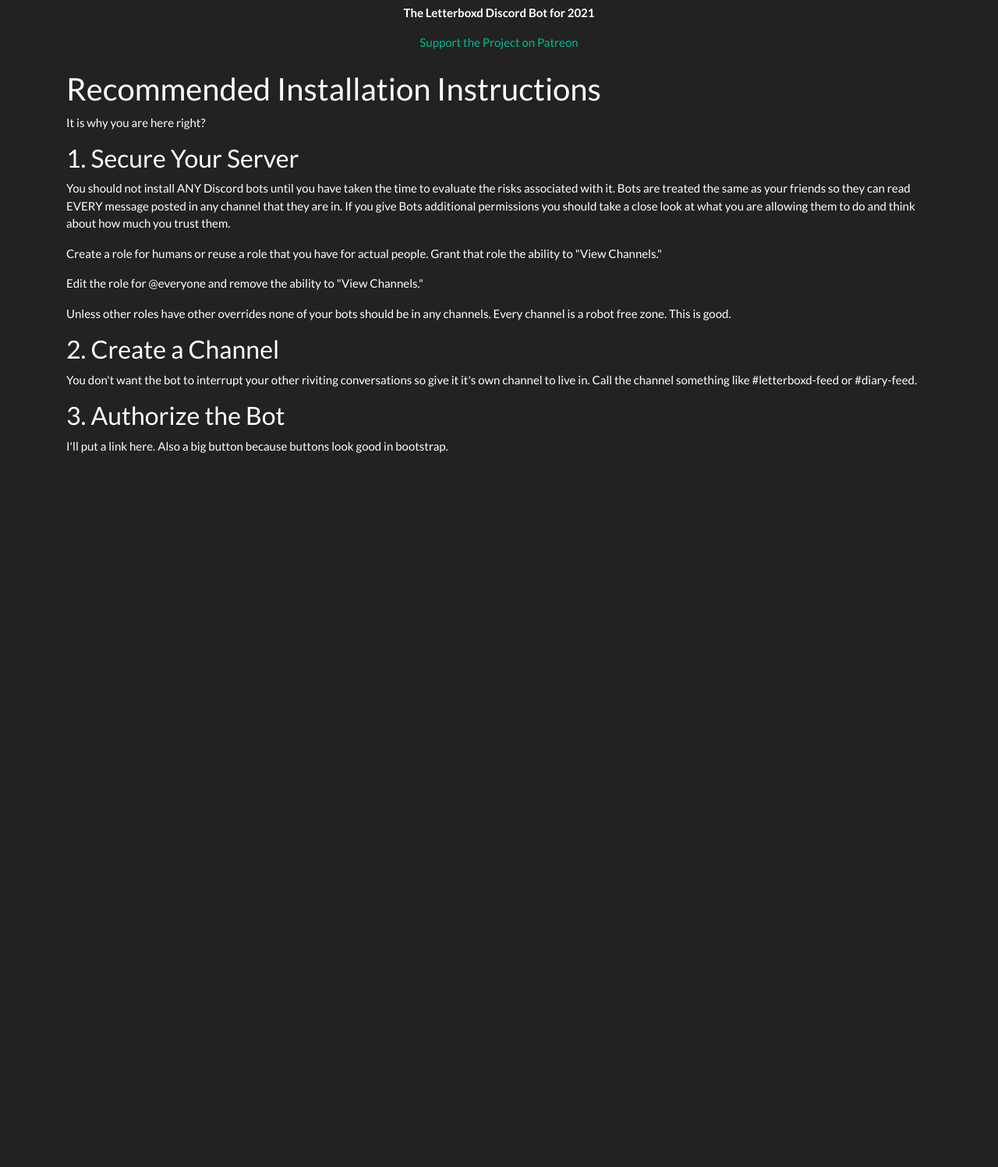
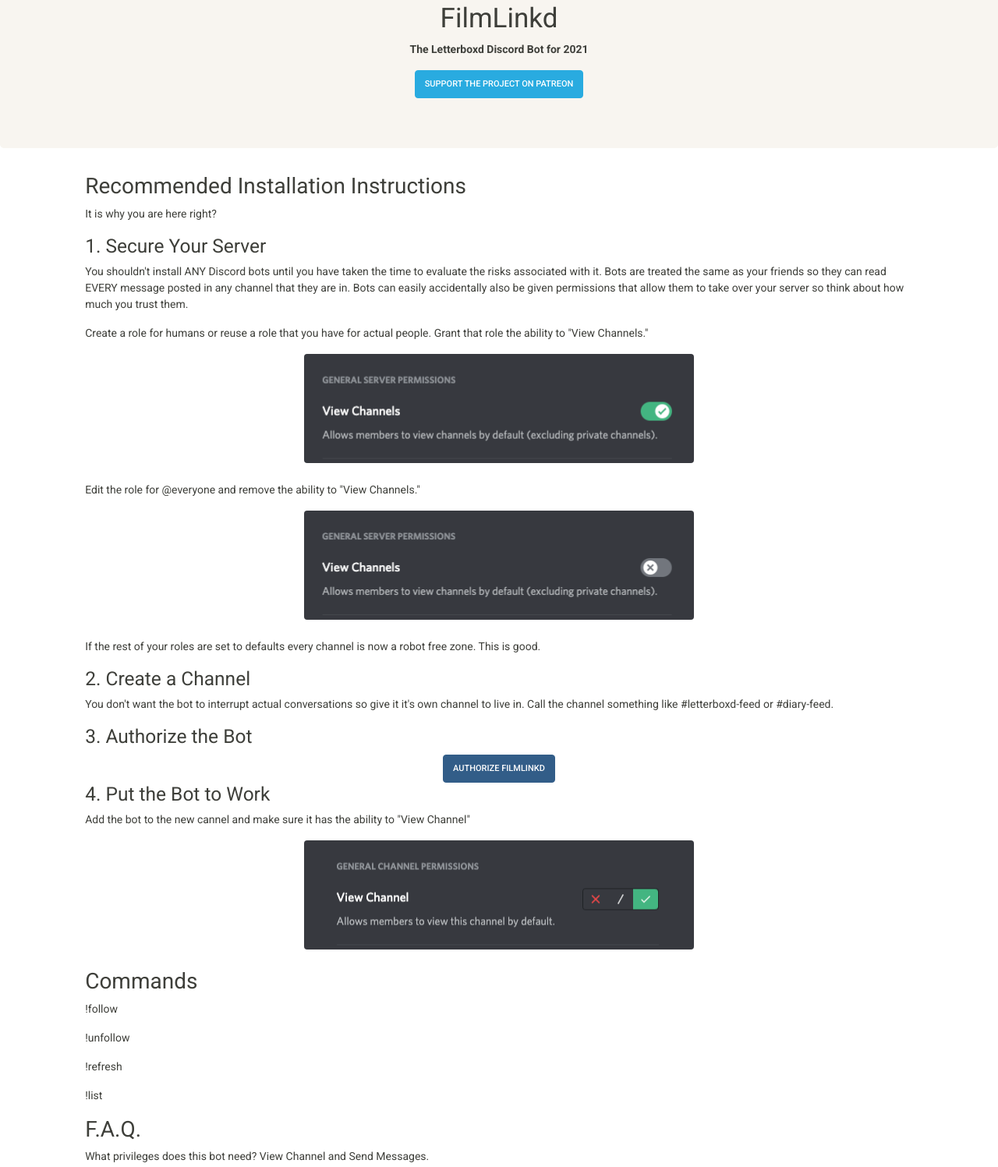
Before and after one commit to jimlind/filmlinkd, a plain HTML site: page docs/index.html in a window 1280 px wide. Shown: the part 61-1558 px from the top of the page at 78% size. Before the commit the page ends 800 px from the top, so only its background shows below. Drawn offline with nearby package versions, Linux system fonts and the light colour scheme.

Commit message:
Increase Overall Documentation
Added some screenshots as well for a little bit of clarity.

```diff
--- a/docs/index.html
+++ b/docs/index.html
@@ -1,49 +1,53 @@
-<html lang="en"><head>
-   <meta charset="utf-8">
-   <meta name="viewport" content="width=device-width, initial-scale=1">
-   <meta name="theme-color" content="#292827">
-   <meta name="description" content="Lost Light Podcast Link Collection">
-
-   <link rel="shortcut icon" href="https://lostlightpod.github.io/icon.png">
-   <link rel="stylesheet" href="https://stackpath.bootstrapcdn.com/bootswatch/4.5.2/darkly/bootstrap.min.css">
-
 <!DOCTYPE html>
 <html lang="en">
   <head>
    <meta charset="utf-8" />
    <meta name="viewport" content="width=device-width, initial-scale=1" />
-   <meta name="theme-color" content="#292827" />
 	<meta name="description" content="FilmLinkd Letterboxd Discord Bot" />
 
-   <link rel="stylesheet" href="https://stackpath.bootstrapcdn.com/bootswatch/4.5.2/darkly/bootstrap.min.css" />
+   <link rel="stylesheet" href="https://stackpath.bootstrapcdn.com/bootswatch/4.5.2/sandstone/bootstrap.min.css" />
    <script src="https://kit.fontawesome.com/fb0723331c.js" crossorigin="anonymous"></script>
 
    <title>FilmLinkd Letterboxd Discord Bot</title>
   </head>
 
   <body>
-    <div class="container">
-      <div class="text-center">
+	  <div class="jumbotron text-center">
 		<h1>FilmLinkd</h1>
 		<p><strong>The Letterboxd Discord Bot for 2021</strong></p>
-        <p><a href="https://www.patreon.com/filmlinkd">Support the Project on Patreon</a></p>
+		<a class="btn btn-info" href="https://www.patreon.com/filmlinkd">Support the Project on Patreon</a>
 	  </div>
-      <div class="mt-4">
+
+      <div class="row justify-content-center">
+		  <div class="col-12 col-md-10">
 			<h2>Recommended Installation Instructions</h2>
 			<p>It is why you are here right?</p>
 			<h3>1. Secure Your Server</h3>
-        <p>You should not install ANY Discord bots until you have taken the time to evaluate the risks associated with it. Bots are
-          treated the same as your friends so they can read EVERY message posted in any channel that they are in. If you give Bots
-          additional permissions you should take a close look at what you are allowing them to do and think about how much you trust them.</p>
+			<p>You shouldn't install ANY Discord bots until you have taken the time to evaluate the risks associated with it. Bots are
+			  treated the same as your friends so they can read EVERY message posted in any channel that they are in. Bots can easily
+			  accidentally also be given permissions that allow them to take over your server so think about how much you trust them.</p>
 			<p>Create a role for humans or reuse a role that you have for actual people. Grant that role the ability to "View Channels."</p>
+			<img class="d-block img-fluid mx-auto mb-4 rounded" src="images/installation/permissions-humans.png" />
 			<p>Edit the role for @everyone and remove the ability to "View Channels."</p>
-        <p>Unless other roles have other overrides none of your bots should be in any channels. Every channel is a robot free zone.
-          This is good.</p>
+			<img class="d-block img-fluid mx-auto mb-4 rounded" src='images/installation/permissions-everyone.png' />
+			<p>If the rest of your roles are set to defaults every channel is now a robot free zone. This is good.</p>
 			<h3>2. Create a Channel</h3>
-        <p>You don't want the bot to interrupt your other riviting conversations so give it it's own channel to live in. Call the channel
+			<p>You don't want the bot to interrupt actual conversations so give it it's own channel to live in. Call the channel
 			  something like #letterboxd-feed or #diary-feed.</p>
 			<h3>3. Authorize the Bot</h3>
-        <p>I'll put a link here. Also a big button because buttons look good in bootstrap.</p>
+			<div class="col text-center">
+				<a class="btn btn-primary px-auto" href="https://discord.com/oauth2/authorize?client_id=794271558570213409&scope=bot" target="_blank">Authorize Filmlinkd</a>
+			</div>
+			<h3>4. Put the Bot to Work</h3>
+			<p>Add the bot to the new cannel and make sure it has the ability to "View Channel"</p>
+			<img class="d-block img-fluid mx-auto mb-4 rounded" src='images/installation/channel-permissions-bot.png' />
+			<h2>Commands</h2>
+			<p>!follow</p>
+			<p>!unfollow</p>
+			<p>!refresh</p>
+			<p>!list</p>
+			<h2>F.A.Q.</h2>
+			<p>What privileges does this bot need? View Channel and Send Messages.</p>
       </div>
     </div>
   </body>
```
Also changed, not shown: docs/images/installation/channel-permissions-bot.png (added), docs/images/installation/permissions-everyone.png (added), docs/images/installation/permissions-humans.png (added). Lines whose indentation alone changed are shown as unchanged.
